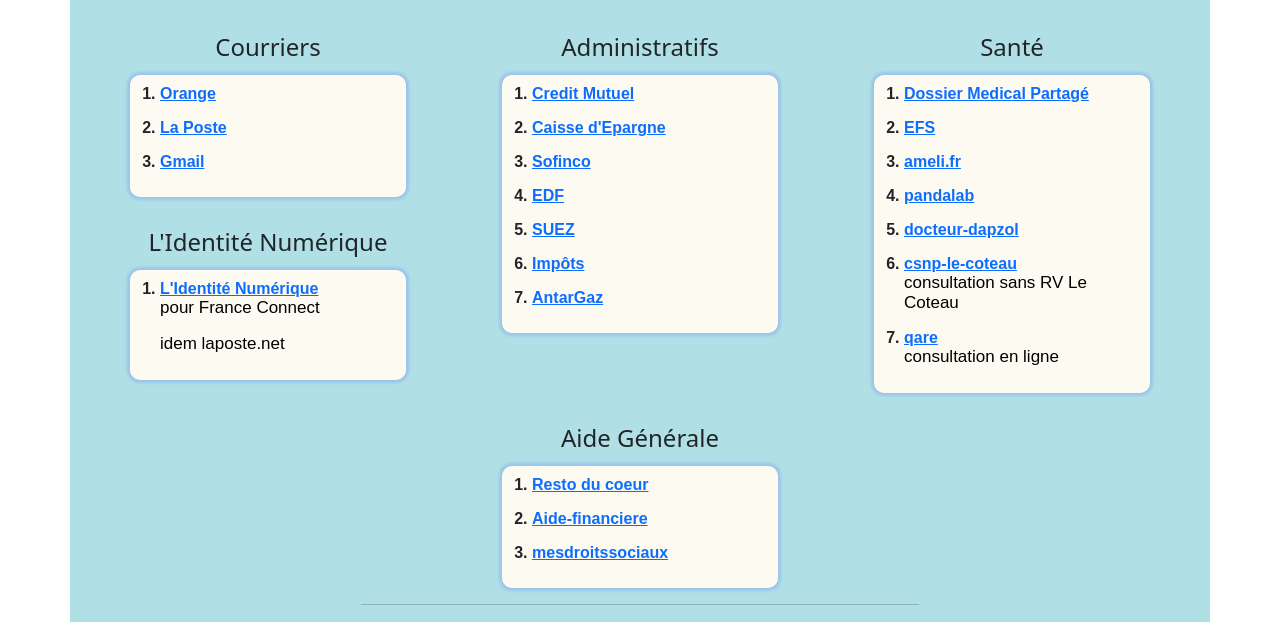
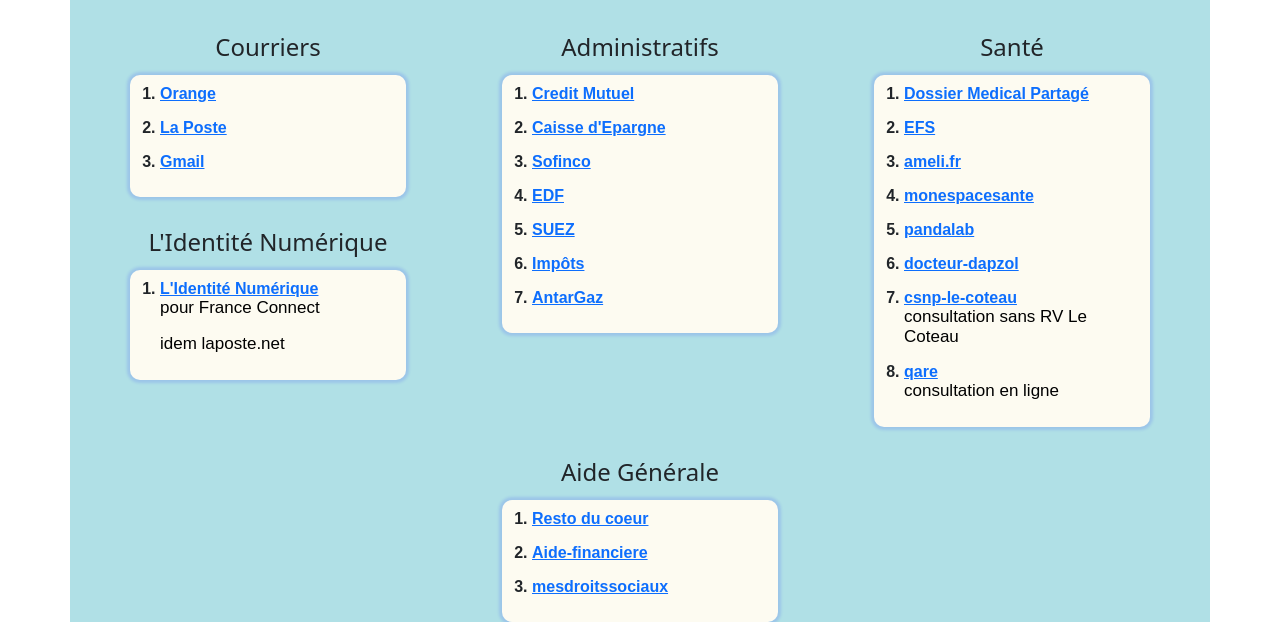
Before and after one commit to prestationweb42/Dev-Tools-WebSite, a plain HTML site: page administratif.html in a window 1280 px wide. Shown: the part 152-774 px from the top of the page. Drawn offline with nearby package versions, Linux system fonts and the light colour scheme.

Commit message:
add link monespacesanté

```diff
--- a/administratif.html
+++ b/administratif.html
@@ -199,6 +199,13 @@
                                 href="https://assure.ameli.fr/PortailAS/appmanager/PortailAS/assure?_somtc=true"
                                 target="_blank"
                                 >ameli.fr</a
+                            >
+                        </li>
+                        <li>
+                            <a
+                                href="https://www.monespacesante.fr/"
+                                target="_blank"
+                                >monespacesante</a
                             >
                         </li>
                         <li>
```
